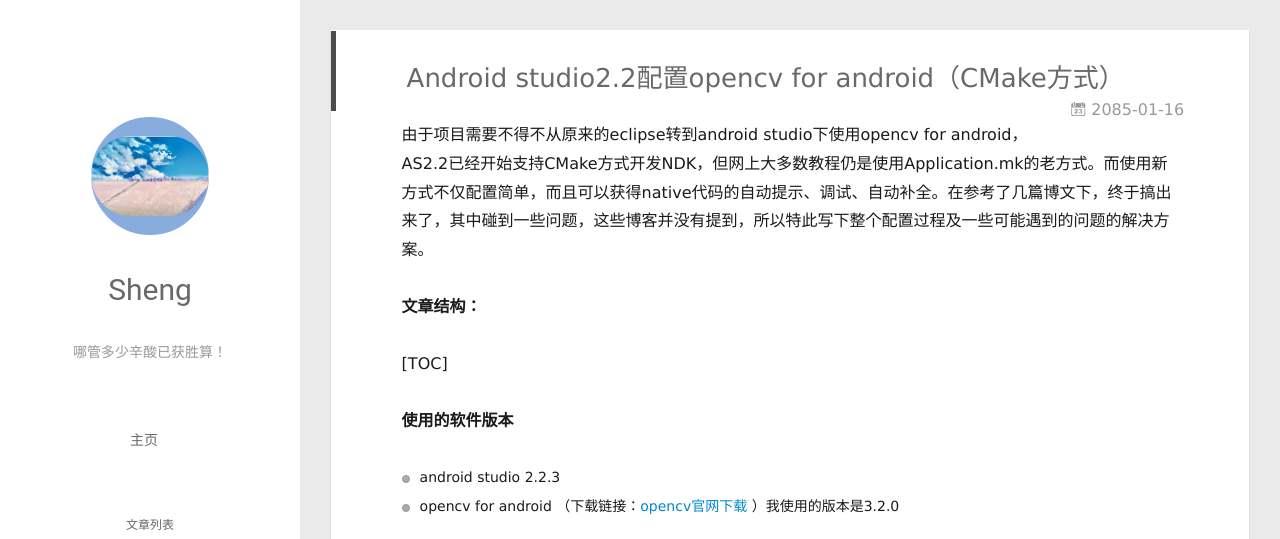
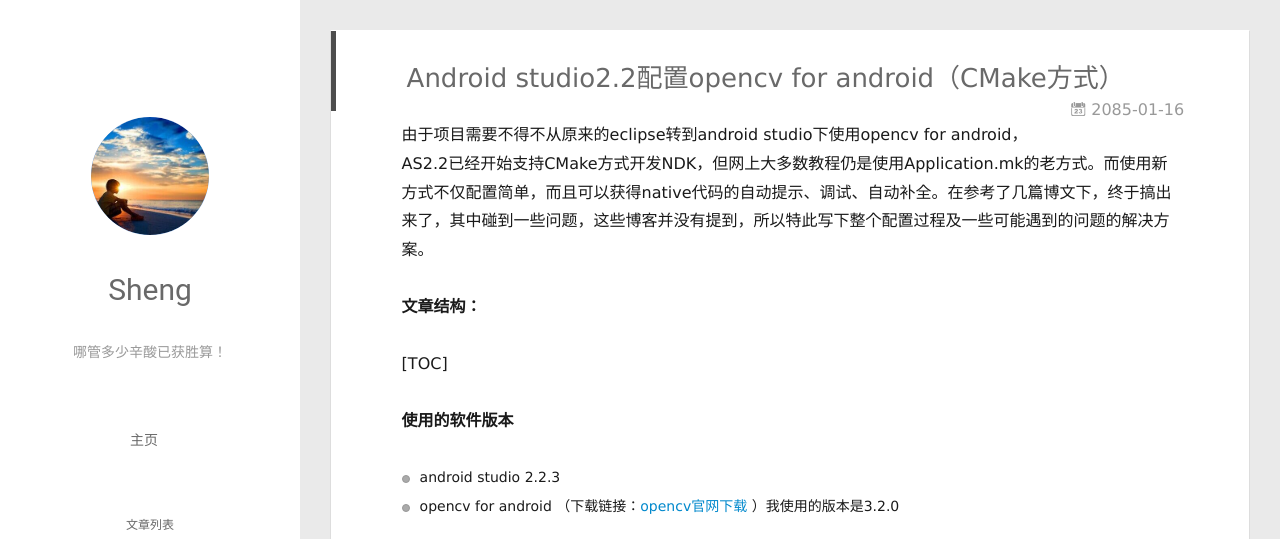
Before and after one commit to lqsheng/lqsheng.github.io, a plain HTML site: page 2085/01/16/Android studio2.2配置opencv for android（CMake方式）/index.html in a window 1280 px wide. Shown: the top 539 px of the page. Drawn offline with Linux system fonts and the light colour scheme; a script that the page names is missing.

Commit message:
Site updated: 2017-03-25 16:35:55

```diff
--- a/2085/01/16/Android studio2.2配置opencv for android（CMake方式）/index.html
+++ b/2085/01/16/Android studio2.2配置opencv for android（CMake方式）/index.html
@@ -67,7 +67,7 @@ var _hmt = _hmt || [];
 <div class="intrude-less">
 	<header id="header" class="inner">
 		<a href="/" class="profilepic">
-			<img src="/img/site/avatar.jpg" class="js-avatar">
+			<img src="/img/site/icon.jpg" class="js-avatar">
 		</a>
 		<hgroup>
 		  <h1 class="header-author"><a href="/">Sheng</a></h1>
@@ -117,7 +117,7 @@ var _hmt = _hmt || [];
 	<div class="intrude-less">
 		<header id="header" class="inner">
 			<div class="profilepic">
-				<img src="/img/site/avatar.jpg" class="js-avatar">
+				<img src="/img/site/icon.jpg" class="js-avatar">
 			</div>
 			<hgroup>
 			  <h1 class="header-author js-header-author">Sheng</h1>
@@ -253,7 +253,7 @@ var _hmt = _hmt || [];
 
 
                     <div class="reward-box-item">
-                      <img class="reward-img" src="/img/site/weixin.jpg">
+                      <img class="reward-img" src="/img/site/weixin.png">
                       <span class="reward-type">微信</span>
                     </div>
 
```
Also changed, not shown: 2017/03/20/hello-world/index.html (+2 -2 lines), archives/2017/03/index.html (+2 -2 lines), archives/2017/index.html (+2 -2 lines), archives/2085/01/index.html (+2 -2 lines), archives/2085/index.html (+2 -2 lines), archives/index.html (+2 -2 lines), index.html (+2 -2 lines), tags/opencv4android/index.html (+2 -2 lines).
